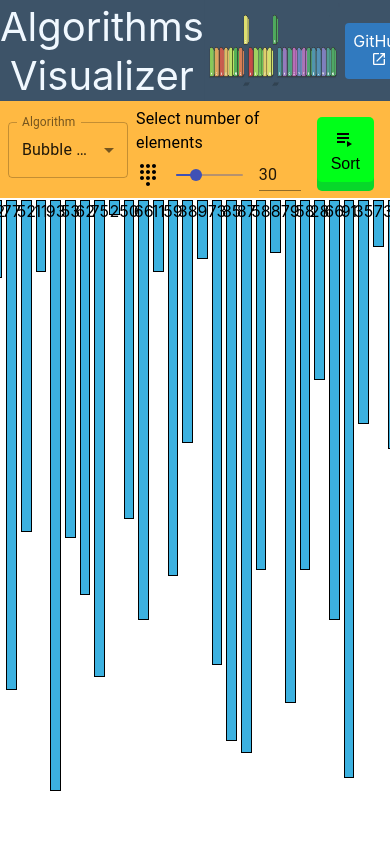
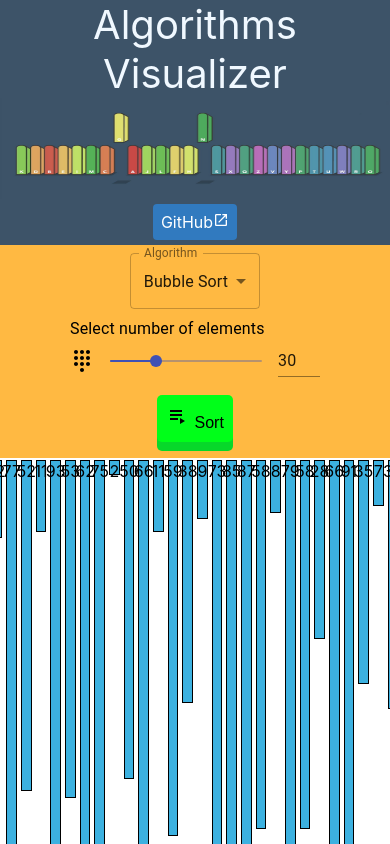
Before and after one commit to aashishwastaken/Sorting-Algorithm-Visualizer, a React (Create React App) app: page / in a window 390 px wide. Shown: the top 844 px of the page. Built offline with nearby package versions, Linux system fonts and the light colour scheme.

Commit message:
Made responsive

```diff
--- a/src/App.css
+++ b/src/App.css
@@ -59,7 +59,7 @@ align-items: center;
 
 }
 
-.headerText {
+.header-text {
   font-size: 2.5em;
   /* position: absolute; */
   /* top: 50%;
@@ -108,3 +108,24 @@ a{
   opacity: 1;
   right: 0;
 }
+
+.header-image{
+  width: 35%;
+  height: 12vh;
+  float:right;
+}
+
+@media screen and (max-width:480px){
+  .secondary-header{
+    align-items:center;
+   flex-direction: column;
+  }
+
+  .container{
+    flex-direction: column;
+  }
+
+  .header-image{
+    width: 100%;
+  }
+}
--- a/src/App.js
+++ b/src/App.js
@@ -15,7 +15,10 @@ function App() {
   let [swapIndex, setSwapIndex] = useState([-1, -1]);
   let [ar, setAr] = useState([]);
   let [bars, setBars] = useState(<div></div>);
-
+  let [slider, setSlider] = useState(null);
+  useEffect(()=>{
+setSlider(<InputSlider setVal={(val) => setLen(val)} />)
+  },[]);
 
   useEffect(() => {
     setAr(Array.from({ length: len }, () => Math.floor(Math.random() * 100)));
@@ -30,6 +33,8 @@ function App() {
   }, [ar, len, swapIndex]);
 
 
+
+
   console.log('ar', ar);
 
 
@@ -38,7 +43,9 @@ function App() {
       <Header />
       <div className="row secondary-header" >
         <AlgosDropdown />
-        <InputSlider setVal={(val) => setLen(val)} />
+        {
+          slider
+        }
 
         <button
           className="btn"
--- a/src/components/Bar.js
+++ b/src/components/Bar.js
@@ -9,7 +9,7 @@ export default function Bar({len,max,val,i,refs}) {
     return (
         <Tooltip title={val} >
 
-        <div className="bar" id={i}  style={{
+        <div className="bar" key={i}  style={{
                                     border:'1px solid black',
                                     backgroundColor:colorRef,
                                     width:(window.innerWidth)/(1.5*len),
--- a/src/components/Header.js
+++ b/src/components/Header.js
@@ -5,9 +5,9 @@ import header from '../assets/header.jpg';
 import '../App.css';
 export default function Header() {
     return (
-        <div class="container"  >
-            <div class="headerText">Algorithms Visualizer </div>
-            <img src={header} alt="header" style={{ width: "35%", height: "12vh", float:'right' }} />
+        <div className="container"  >
+            <div className="header-text">Algorithms Visualizer </div>
+            <img src={header} alt="header" className="header-image" />
             <a href="https://github.com/aashishwastaken/Sorting-Algorithm-Visualizer"
                 target="_blank" rel="noreferrer" >
                 <div className="button">GitHub<LaunchIcon style={{fontSize:"1em"}} />
```
Also changed, not shown: public/manifest.json.
